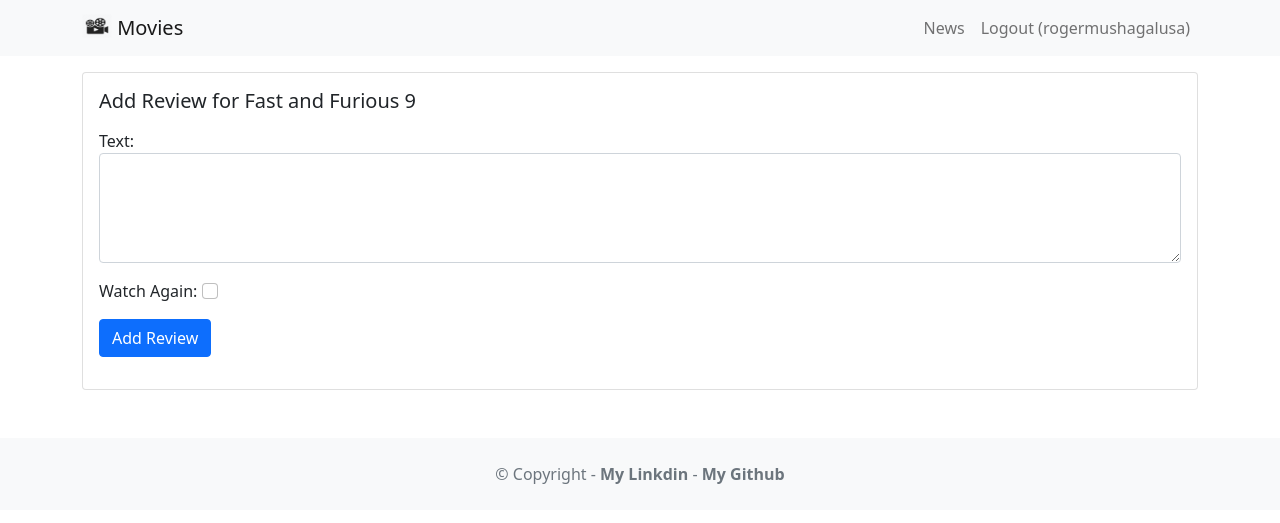
After one commit to rogerTheophile2000/movie-reviews, a Django app: page /movie/1/create in a window 1280 px wide. The commit adds this page. Shown: the top 523 px of the page. Run offline with Django 4.2, Linux system fonts and the light colour scheme; a user stored in the database is signed in; data comes from the database, SQL or seed files in the repository; both versions use the stored data as it was after the commit.

Commit message:
adding authentification control and crud on review part

```diff
--- a/accounts/views.py
+++ b/accounts/views.py
@@ -6,6 +6,7 @@ from django.contrib.auth.forms import AuthenticationForm
 from django.contrib.auth import login, logout, authenticate
 from django.shortcuts import redirect
 from django.db import IntegrityError
+from django.contrib.auth.decorators import login_required
 
 # Create your views here.
 
@@ -26,6 +27,7 @@ def signupaccount(request):
             return render(request,'signupaccount.html', {'form':UserCreateForm, 'error':'Passwords do not match'})
 
 
+@login_required
 def logoutaccount(request):
     logout(request)
     return redirect('home')
--- a/movie/admin.py
+++ b/movie/admin.py
@@ -1,6 +1,7 @@
 from django.contrib import admin
-from .models import Movie
+from .models import Movie, Review
 
 
 # Register your models here.
 admin.site.register(Movie)
+admin.site.register(Review)
--- /dev/null
+++ b/movie/forms.py
@@ -0,0 +1,21 @@
+from django.forms import ModelForm, Textarea
+from .models import Review
+
+class ReviewForm(ModelForm):
+    def __init__(self, *args, **kwargs):
+        super(ModelForm, self).__init__(*args, **kwargs)
+
+        self.fields['text'].widget.attrs.update(
+            {'class': 'form-control'})
+
+        self.fields['watchAgain'].widget.attrs.update( {'class': 'form-check-input'})
+
+    class Meta:
+        model = Review
+        fields = ['text','watchAgain']
+        labels = {
+            'watchAgain': ('Watch Again')
+            }
+        widgets = {
+            'text': Textarea(attrs={'rows': 4}),
+            }
--- a/movie/models.py
+++ b/movie/models.py
@@ -1,4 +1,5 @@
 from django.db import models
+from django.contrib.auth.models import User
 
 # Create your models here.
 class Movie(models.Model):
@@ -9,3 +10,15 @@ class Movie(models.Model):
 
     def __str__(self):
         return self.title
+
+
+class Review(models.Model):
+    text = models.CharField(max_length=100)
+    date = models.DateTimeField(auto_now_add=True)
+    user = models.ForeignKey(User,on_delete=models.CASCADE)
+    movie = models.ForeignKey(
+    Movie,on_delete=models.CASCADE)
+    watchAgain = models.BooleanField()
+
+    def __str__(self):
+        return self.text
--- /dev/null
+++ b/movie/templates/createreview.html
@@ -0,0 +1,27 @@
+{% extends 'base.html' %}
+
+{% block content %}
+<div class="card mb-3">
+    <div class="row g-0">
+        <div>
+            <div class="card-body">
+                <h5 class="card-title">Add Review for {{ movie.title }}</h5>
+                {% if error %}
+                <div class="alert alert-danger mt-3" role="alert">
+                    {{ error }}
+                </div>
+                {% endif %}
+                <p class="card-text">
+                    <form method="POST">
+                        {% csrf_token %}
+                        {{ form.as_p }}
+                        <button type="submit" class="btn btn-primary">
+                            Add Review
+                        </button>
+                    </form>
+                </p>
+            </div>
+        </div>
+    </div>
+</div>
+{% endblock content %}
--- a/movie/urls.py
+++ b/movie/urls.py
@@ -4,4 +4,8 @@ from . import views
 
 urlpatterns = [
     path('<int:movie_id>', views.detail, name='detail'),
+    path('<int:movie_id>/create', views.createreview, name='createreview'),
+    path('review/<int:review_id>', views.updatereview, name='updatereview'),
+    path('review/<int:review_id>/delete', views.deletereview, name='deletereview'),
+
 ]
--- a/movie/views.py
+++ b/movie/views.py
@@ -1,16 +1,11 @@
 from django.shortcuts import render
 from django.http import HttpResponse
-from .models import Movie
-from django.shortcuts import get_object_or_404
+from .models import Movie, Review
+from .forms import ReviewForm
+from django.contrib.auth.decorators import login_required
+from django.shortcuts import get_object_or_404, redirect
 
 # Create your views here.
-
-
-
-
-
-
-
 
 def home(request):
     searchTerm = request.GET.get('searchMovie')
@@ -31,4 +26,42 @@ def signup(request):
 
 def detail(request, movie_id):
     movie = get_object_or_404(Movie,pk=movie_id)
-    return render(request, 'detail.html', {'movie':movie})
+    reviews = Review.objects.filter(movie = movie)
+    return render(request, 'detail.html', {'movie':movie, 'reviews': reviews})
+
+@login_required
+def createreview(request, movie_id):
+    movie = get_object_or_404(Movie,pk=movie_id)
+    if request.method == 'GET':
+        return render(request, 'createreview.html', {'form':ReviewForm(), 'movie': movie})
+    else:
+        try:
+            form= ReviewForm(request.POST)
+            newReview = form.save(commit=False)
+            newReview.user = request.user
+            newReview.movie = movie
+            newReview.save()
+            return redirect('detail', newReview.movie.id)
+        except ValueError:
+            return render(request, 'createreview.html', {'form':ReviewForm(),'error':'bad data passed in'})
+
+
+@login_required
+def updatereview(request, review_id):
+    review = get_object_or_404( Review,pk=review_id,user=request.user)
+    if request.method == 'GET':
+        form = ReviewForm(instance=review)
+        return render(request, 'updatereview.html', {'review': review,'form':form})
+    else:
+        try:
+            form = ReviewForm(request.POST, instance=review)
+            form.save()
+            return redirect('detail', review.movie.id)
+        except ValueError:
+            return render(request, 'updatereview.html',{'review': review,'form':form, 'error':'Bad data in form'})
+
+@login_required
+def deletereview(request, review_id):
+    review = get_object_or_404(Review, pk=review_id, user=request.user)
+    review.delete()
+    return redirect('detail', review.movie.id)
--- a/moviereviews/settings.py
+++ b/moviereviews/settings.py
@@ -132,3 +132,5 @@ MEDIA_ROOT = BASE_DIR / 'media'
 # https://docs.djangoproject.com/en/4.2/ref/settings/#default-auto-field
 
 DEFAULT_AUTO_FIELD = 'django.db.models.BigAutoField'
+
+LOGIN_URL = 'loginaccount'
```
Also changed, not shown: movie/templates/detail.html (+25 -0 lines), movie/templates/updatereview.html (added, +28 -0 lines), db.sqlite3, movie/migrations/0002_review.py (added).
